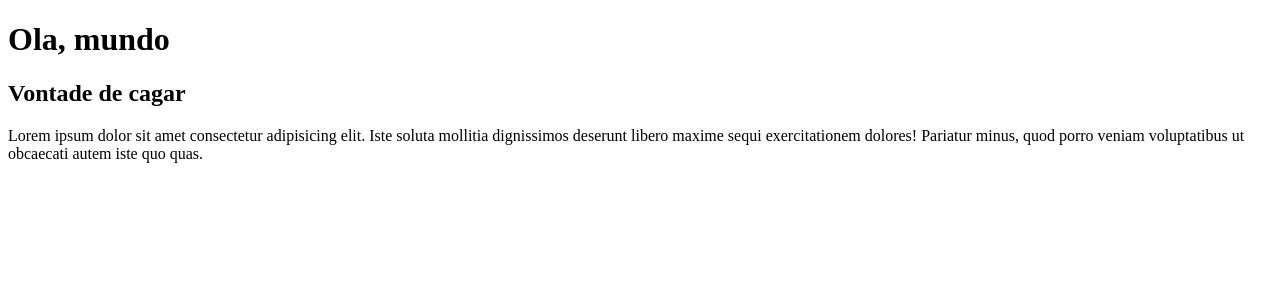
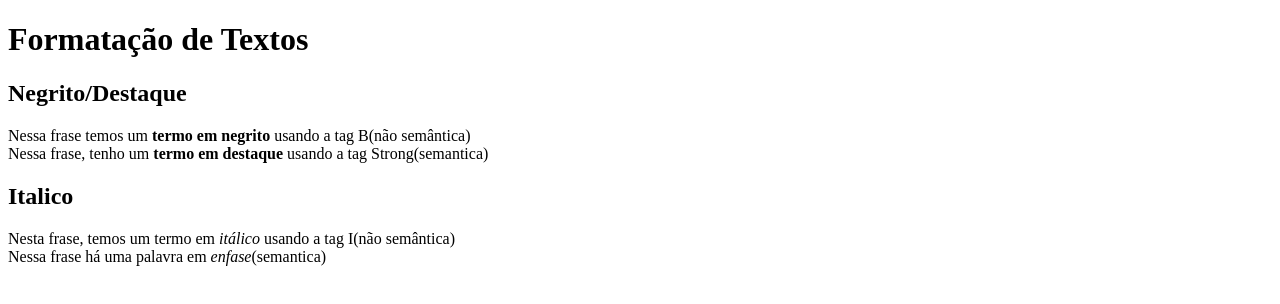
Before and after one commit to devrafalob/T-Git, a plain HTML site: page Treino/index.html in a window 1280 px wide. Drawn offline with Linux system fonts and the light colour scheme.

Commit message:
Trainning

```diff
--- a/Treino/index.html
+++ b/Treino/index.html
@@ -6,8 +6,10 @@
     <title>Primeiro site em repositorio</title>
 </head>
 <body>
-    <h1>Ola, mundo</h1>
-    <h2>Vontade de cagar</h2>
-    <p>Lorem ipsum dolor sit amet consectetur adipisicing elit. Iste soluta mollitia dignissimos deserunt libero maxime sequi exercitationem dolores! Pariatur minus, quod porro veniam voluptatibus ut obcaecati autem iste quo quas.</p>
+    <h1>Formatação de Textos</h1>
+    <h2>Negrito/Destaque</h2>
+    <p>Nessa frase temos um <b>termo em negrito</b> usando a tag B(não semântica) <br> Nessa frase, tenho um <strong>termo em destaque</strong> usando a tag Strong(semantica)</p>
+    <h2>Italico</h2>
+    <p>Nesta frase, temos um termo em <i>itálico</i> usando a tag I(não semântica) <br> Nessa frase há uma palavra em <em>enfase</em>(semantica)</p>
 </body>
 </html>
```
